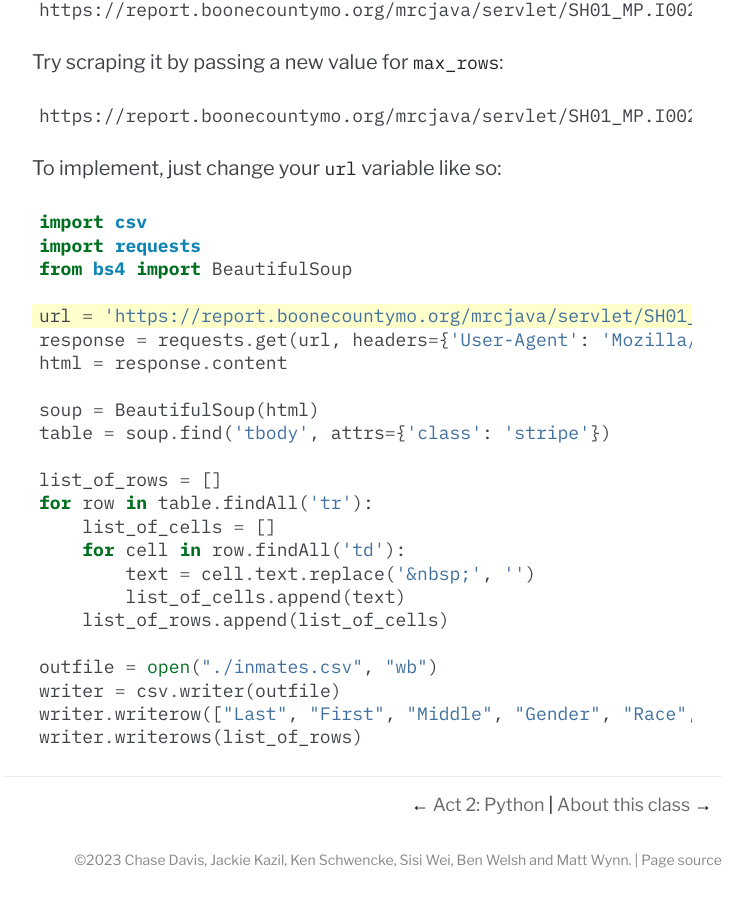
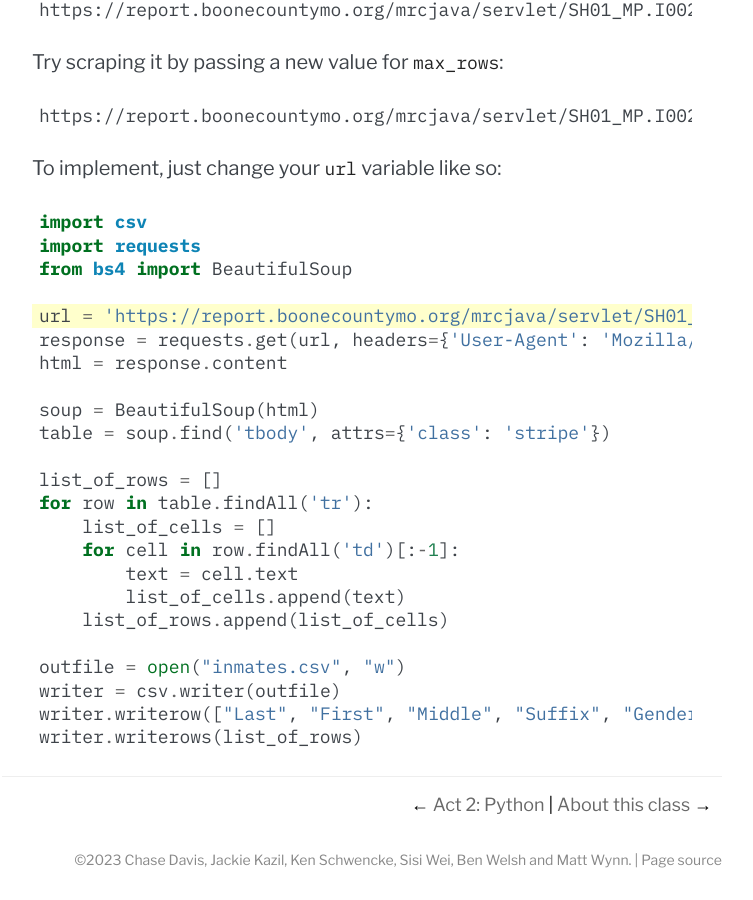
Before and after one commit to palewire/first-web-scraper, a Sphinx documentation site: the page built from docs/web-scraping.md, in a window 1280 px wide and 900 px high, scrolled down 13468 px. Shown: the whole window, without its empty margins (388-1141 px from the left). Built offline with Sphinx 7.4.7, drawn with Linux system fonts in a browser that asks for light colours; some of the changed text lies outside the part shown.

Commit message:
killed wb, added suffix header, fixed a missing [:-1]

````diff
--- a/docs/web-scraping.md
+++ b/docs/web-scraping.md
@@ -326,7 +326,7 @@ for row in table.findAll('tr'):
         list_of_cells.append(text)
     list_of_rows.append(list_of_cells)
 
-outfile = open("./inmates.csv", "wb")
+outfile = open("inmates.csv", "w")
 writer = csv.writer(outfile)
 writer.writerows(list_of_rows)
 ```
@@ -371,7 +371,7 @@ for row in table.findAll('tr'):
         list_of_cells.append(text)
     list_of_rows.append(list_of_cells)
 
-outfile = open("./inmates.csv", "wb")
+outfile = open("inmates.csv", "")
 writer = csv.writer(outfile)
 writer.writerow(["Last", "First", "Middle", "Gender", "Race", "Age", "City", "State"])
 writer.writerows(list_of_rows)
@@ -438,13 +438,13 @@ table = soup.find('tbody', attrs={'class': 'stripe'})
 list_of_rows = []
 for row in table.findAll('tr'):
     list_of_cells = []
-    for cell in row.findAll('td'):
-        text = cell.text.replace('&nbsp;', '')
+    for cell in row.findAll('td')[:-1]:
+        text = cell.text
         list_of_cells.append(text)
     list_of_rows.append(list_of_cells)
 
-outfile = open("./inmates.csv", "wb")
+outfile = open("inmates.csv", "w")
 writer = csv.writer(outfile)
-writer.writerow(["Last", "First", "Middle", "Gender", "Race", "Age", "City", "State"])
+writer.writerow(["Last", "First", "Middle", "Suffix", "Gender", "Race", "Age", "City", "State"])
 writer.writerows(list_of_rows)
 ```
````
Also changed, not shown: docs/python.md (+1 -1 lines).
